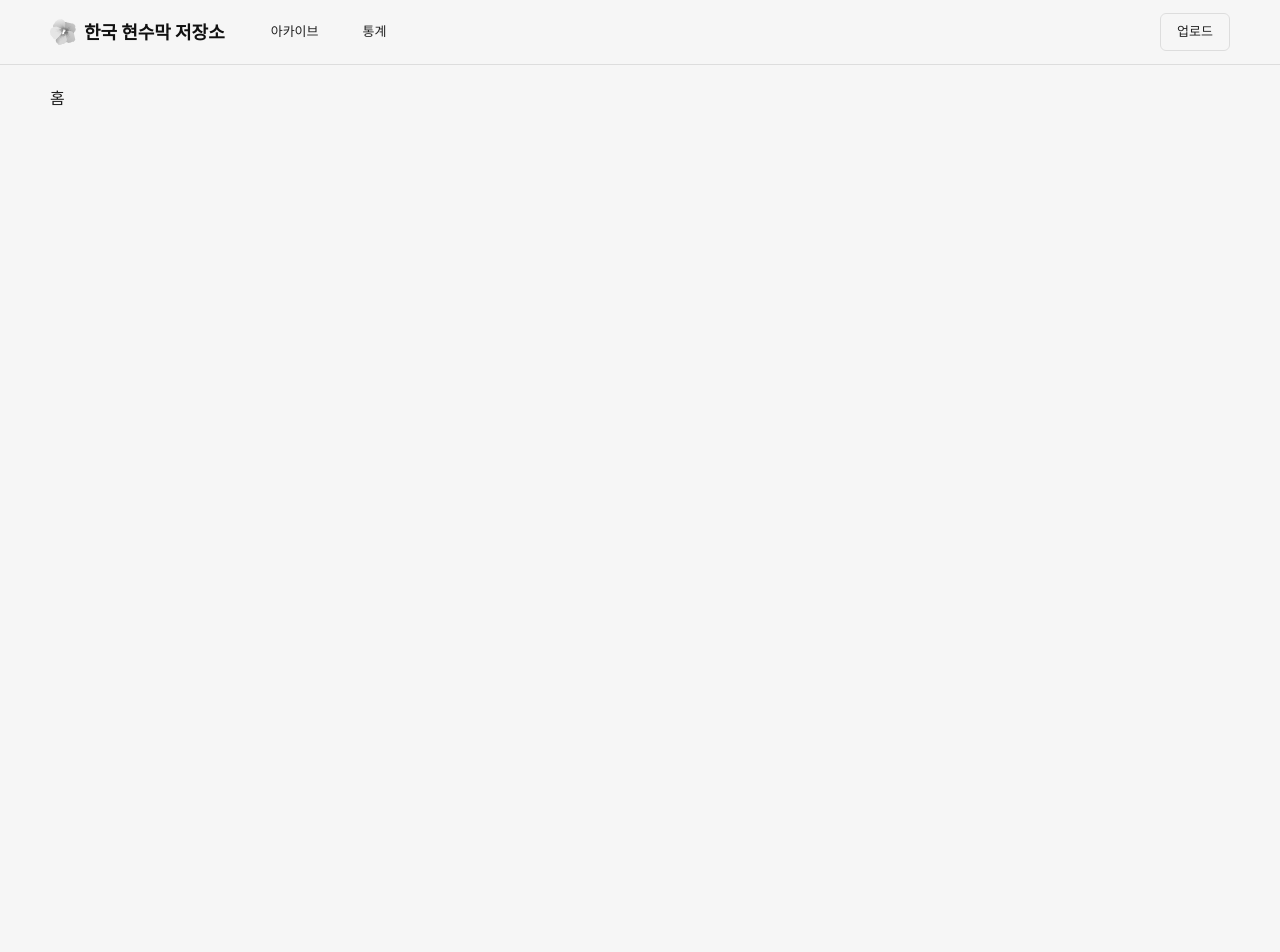
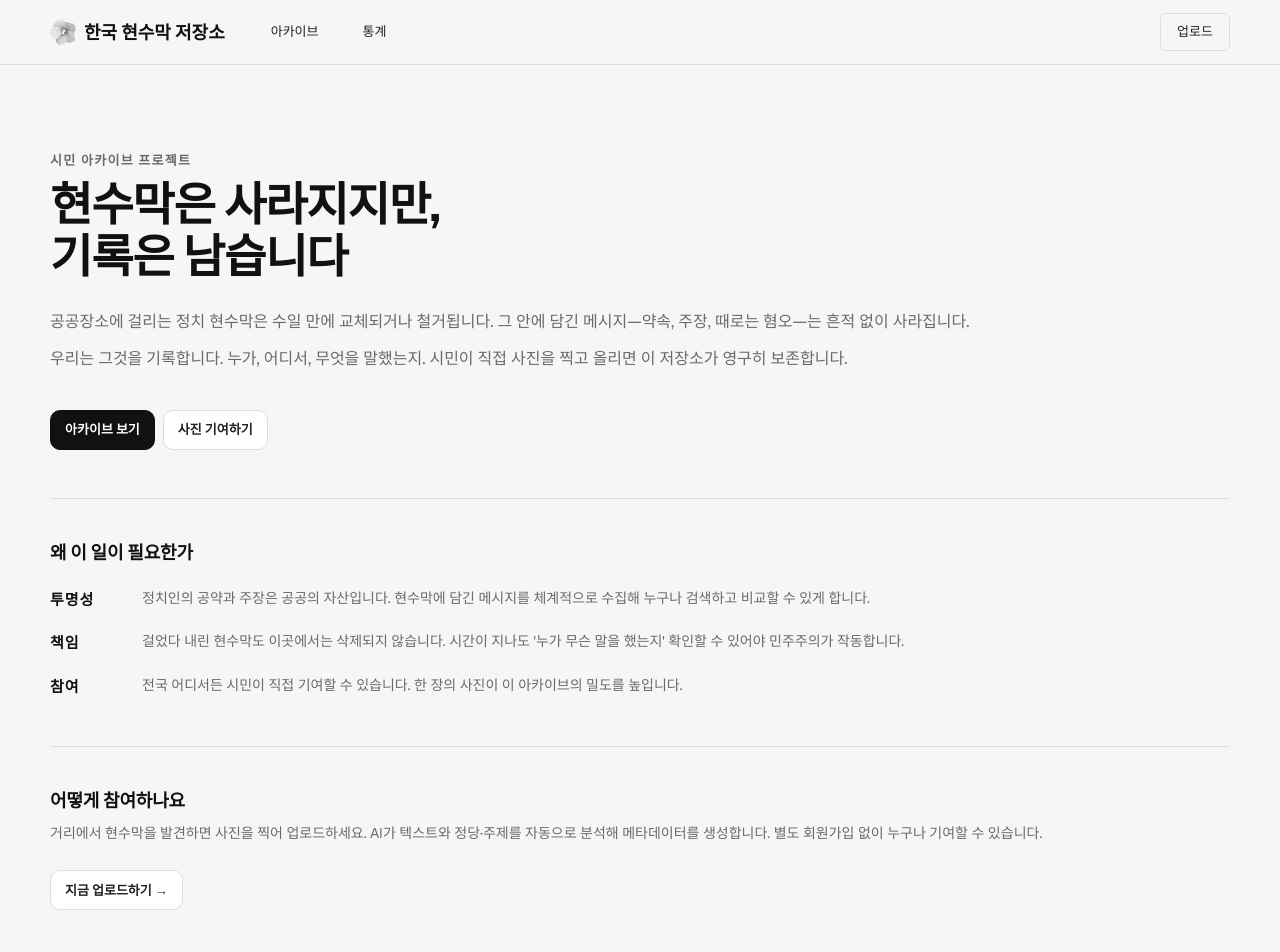
Before and after one commit to swuhalee/banner-archive-v2, a Next.js app: page / in a window 1280 px wide. Shown: the top 952 px of the page. Before the commit the page ends 800 px from the top, so only its background shows below. Built offline with nearby package versions, Linux system fonts and the light colour scheme; what @mui/material-nextjs would draw is missing.

Commit message:
feat(home): HomePage 퍼블리싱

```diff
--- a/src/app/(client)/page.tsx
+++ b/src/app/(client)/page.tsx
@@ -1,7 +1,92 @@
+import Link from 'next/link';
+
 export default function Page() {
   return (
-    <div>
-      홈
+    <div style={{ paddingTop: '64px', paddingBottom: '80px' }}>
+
+      {/* Mission statement */}
+      <p style={{ fontSize: '13px', fontWeight: 600, letterSpacing: '0.1em', textTransform: 'uppercase', color: 'var(--text-muted)', marginBottom: '8px' }}>
+        시민 아카이브 프로젝트
+      </p>
+
+      <h1 style={{ fontSize: 'clamp(30px, 5vw, 46px)', fontWeight: 700, lineHeight: 1.15, color: 'var(--text-strong)', letterSpacing: '-0.025em' }}>
+        현수막은 사라지지만,<br />기록은 남습니다
+      </h1>
+
+      <p style={{ marginTop: '24px', fontSize: '16px', lineHeight: 1.8, color: 'var(--text-muted)' }}>
+        공공장소에 걸리는 정치 현수막은 수일 만에 교체되거나 철거됩니다.
+        그 안에 담긴 메시지—약속, 주장, 때로는 혐오—는 흔적 없이 사라집니다.
+      </p>
+
+      <p style={{ marginTop: '8px', fontSize: '16px', lineHeight: 1.8, color: 'var(--text-muted)' }}>
+        우리는 그것을 기록합니다. 누가, 어디서, 무엇을 말했는지.
+        시민이 직접 사진을 찍고 올리면 이 저장소가 영구히 보존합니다.
+      </p>
+
+      <div className="inline-actions" style={{ marginTop: '36px' }}>
+        <Link href="/archive" className="btn btn-solid">아카이브 보기</Link>
+        <Link href="/upload" className="btn btn-ghost">사진 기여하기</Link>
+      </div>
+
+      {/* Divider */}
+      <hr style={{ border: 'none', borderTop: '1px solid var(--line)', margin: '48px 0 40px' }} />
+
+      {/* Why it matters */}
+      <h2 style={{ fontSize: '18px', fontWeight: 700, color: 'var(--text-strong)', marginBottom: '20px', letterSpacing: '-0.01em' }}>
+        왜 이 일이 필요한가
+      </h2>
+
+      <div style={{ display: 'grid', gap: '18px' }}>
+        <Principle
+          label="투명성"
+          text="정치인의 공약과 주장은 공공의 자산입니다. 현수막에 담긴 메시지를 체계적으로 수집해 누구나 검색하고 비교할 수 있게 합니다."
+        />
+        <Principle
+          label="책임"
+          text="걸었다 내린 현수막도 이곳에서는 삭제되지 않습니다. 시간이 지나도 '누가 무슨 말을 했는지' 확인할 수 있어야 민주주의가 작동합니다."
+        />
+        <Principle
+          label="참여"
+          text="전국 어디서든 시민이 직접 기여할 수 있습니다. 한 장의 사진이 이 아카이브의 밀도를 높입니다."
+        />
+      </div>
+
+      {/* Divider */}
+      <hr style={{ border: 'none', borderTop: '1px solid var(--line)', margin: '48px 0 40px' }} />
+
+      {/* How to contribute */}
+      <h2 style={{ fontSize: '18px', fontWeight: 700, color: 'var(--text-strong)', marginBottom: '8px', letterSpacing: '-0.01em' }}>
+        어떻게 참여하나요
+      </h2>
+      <p style={{ fontSize: '14px', lineHeight: 1.7, color: 'var(--text-muted)', marginBottom: '24px' }}>
+        거리에서 현수막을 발견하면 사진을 찍어 업로드하세요.
+        AI가 텍스트와 정당·주제를 자동으로 분석해 메타데이터를 생성합니다.
+        별도 회원가입 없이 누구나 기여할 수 있습니다.
+      </p>
+      <Link href="/upload" className="btn btn-ghost" style={{ width: 'fit-content' }}>
+        지금 업로드하기 →
+      </Link>
+
+      {/* Footnote */}
+      <p style={{ marginTop: '56px', fontSize: '13px', lineHeight: 1.7, color: 'var(--text-muted)', borderTop: '1px solid var(--line)', paddingTop: '20px' }}>
+        이 프로젝트는 특정 정당이나 정치인을 지지하거나 반대하지 않습니다.
+        공공장소에 게시된 현수막을 정치적 편향 없이 수집·보존하는 것을 유일한 목적으로 합니다.
+        부적절한 콘텐츠는 신고해 주시면 검토 후 조치합니다.
+      </p>
+
     </div>
   );
 }
+
+function Principle({ label, text }: { label: string; text: string }) {
+  return (
+    <div style={{ display: 'grid', gridTemplateColumns: '72px 1fr', gap: '0 20px', alignItems: 'start' }}>
+      <span style={{ fontSize: '15px', fontWeight: 600, letterSpacing: '0.06em', textTransform: 'uppercase', color: 'var(--text-strong)', paddingTop: '3px' }}>
+        {label}
+      </span>
+      <p style={{ fontSize: '14px', lineHeight: 1.75, color: 'var(--text-muted)', margin: 0 }}>
+        {text}
+      </p>
+    </div>
+  );
+}
```
